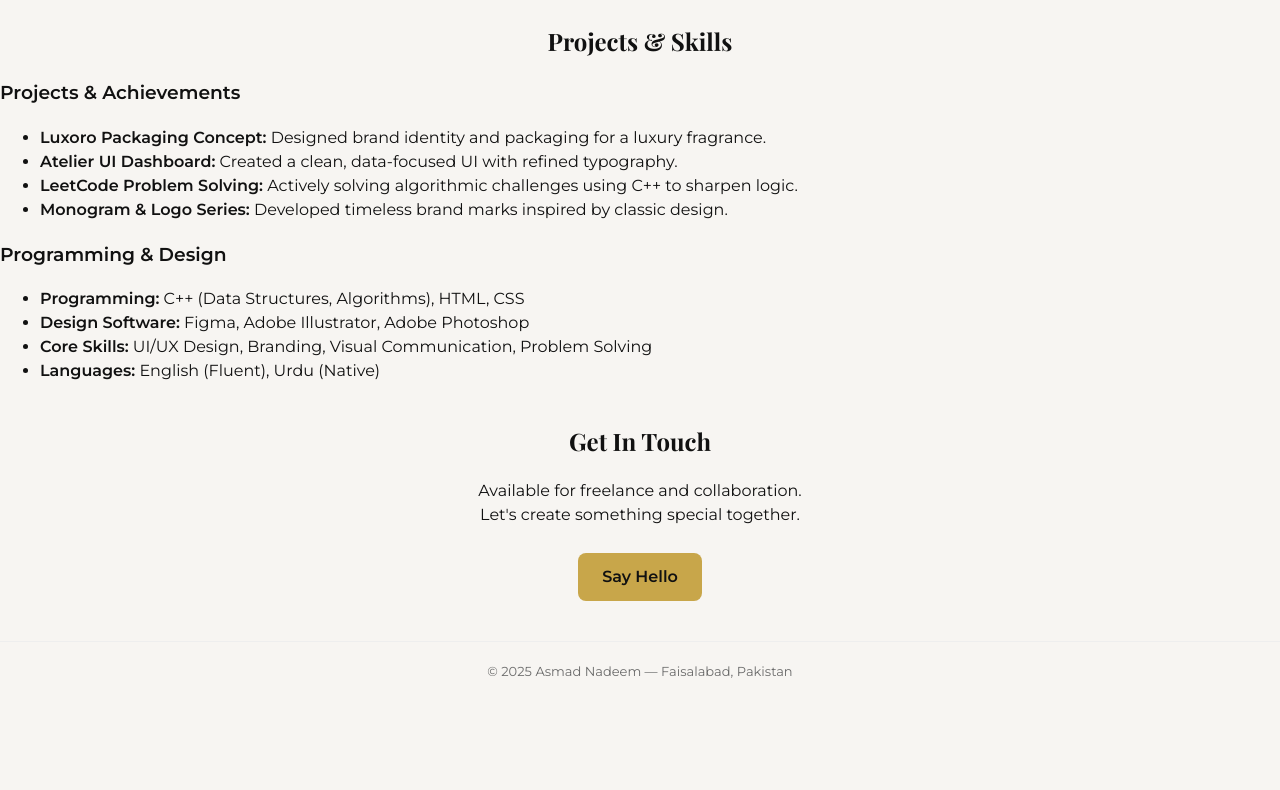
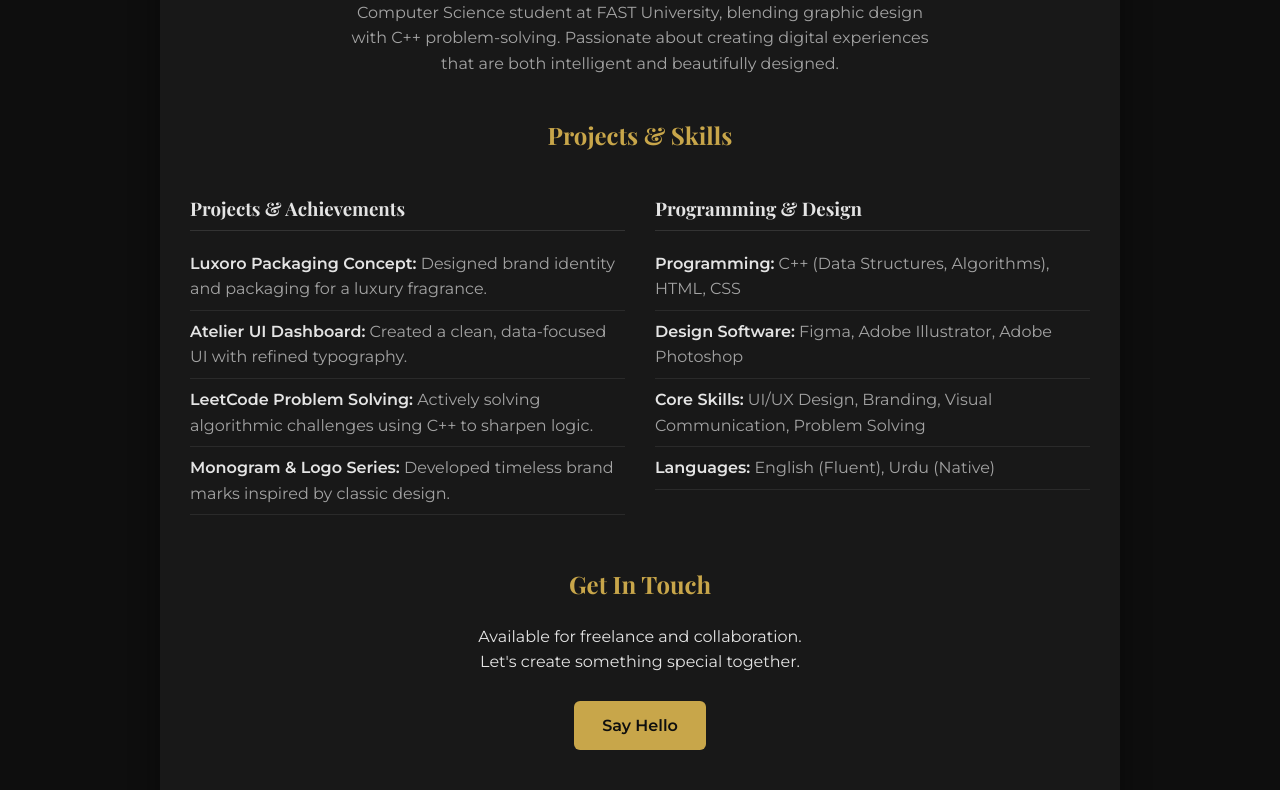
Before and after one commit to asmadnadeem/my-portfolio, a plain HTML site: page index.html in a window 1280 px wide. Shown: the part 172-962 px from the top of the page. Before the commit the page ends 854 px from the top, so only its background shows below. Drawn offline with nearby package versions, Linux system fonts and the light colour scheme.

Commit message:
Refactor CSS for improved styling and layout
Updated CSS variables and styles for improved design consistency. Adjusted layout and color properties across various elements.

```diff
--- a/style.css
+++ b/style.css
@@ -1,111 +1,120 @@
 :root {
+    --bg: #0e0e0e;
+    --card: #181818;
+    --text: #e4e4e4;
+    --muted: #a3a3a3;
     --gold: #c8a64a;
-    --deep: #111;
-    --muted: #6b6b6b;
 }
 
 body {
     margin: 0;
     font-family: "Montserrat", sans-serif;
-    background: #f7f5f2;
-    color: var(--deep);
-    line-height: 1.5;
+    background: var(--bg);
+    color: var(--text);
+    line-height: 1.6;
 }
 
-.wrap {
-    max-width: 1200px;
-    margin: 40px auto;
-    padding: 20px 40px;
-    background: #fff;
+.container {
+    max-width: 900px;
+    margin: 50px auto;
+    padding: 30px;
+    background: var(--card);
     border-radius: 12px;
+    box-shadow: 0 0 30px rgba(0, 0, 0, 0.4);
 }
 
 header {
     text-align: center;
-    border-bottom: 1px solid #eee;
-    padding-bottom: 24px;
-    margin-bottom: 24px;
+    margin-bottom: 40px;
 }
 
 h1 {
     font-family: "Playfair Display", serif;
     font-size: 36px;
-    margin: 0 0 4px 0;
+    margin-bottom: 10px;
+    color: var(--gold);
 }
 
 header p {
+    color: var(--muted);
     max-width: 600px;
     margin: 0 auto;
-    color: var(--muted);
 }
 
 h2 {
+    text-align: center;
     font-family: "Playfair Display", serif;
-    text-align: center;
-    margin: 40px 0 20px 0;
+    color: var(--gold);
+    margin-bottom: 20px;
 }
 
-.achievements-grid {
+.grid {
     display: grid;
     grid-template-columns: 1fr 1fr;
-    gap: 40px;
+    gap: 30px;
 }
 
-.achievements-grid h3 {
+h3 {
     font-family: "Playfair Display", serif;
-    margin-top: 0;
-    border-bottom: 1px solid #eee;
-    padding-bottom: 8px;
+    color: var(--text);
+    border-bottom: 1px solid #333;
+    padding-bottom: 6px;
+    margin-bottom: 12px;
 }
 
-.achievements-list {
+ul {
     list-style: none;
     padding: 0;
     margin: 0;
 }
 
-.achievements-list li {
+ul li {
     padding: 8px 0;
-    border-bottom: 1px solid #f5f5f5;
+    border-bottom: 1px solid #2a2a2a;
+    color: var(--muted);
 }
 
-.achievements-list li strong {
-    font-weight: 600;
-    color: var(--deep);
-}
-
-.achievements-list li span {
-    font-size: 14px;
-    color: var(--muted);
+ul li strong {
+    color: var(--text);
 }
 
 .contact {
     text-align: center;
+    margin-top: 50px;
 }
 
 .contact a {
     display: inline-block;
     background: var(--gold);
-    color: #111;
-    padding: 12px 24px;
-    border-radius: 8px;
+    color: var(--bg);
+    padding: 12px 28px;
+    border-radius: 6px;
     text-decoration: none;
     font-weight: 600;
     margin-top: 10px;
+    transition: 0.3s;
+}
+
+.contact a:hover {
+    background: #d8b85c;
 }
 
 footer {
+    text-align: center;
+    color: var(--muted);
     margin-top: 40px;
+    font-size: 13px;
+    border-top: 1px solid #2a2a2a;
     padding-top: 20px;
-    border-top: 1px solid #eee;
-    text-align: center;
-    font-size: 13px;
-    color: var(--muted);
 }
 
 @media (max-width: 768px) {
-    .achievements-grid {
+    .grid {
         grid-template-columns: 1fr;
-        gap: 20px;
+    }
+
+    .container {
+        padding: 20px;
+        margin: 20px;
     }
 }
```
